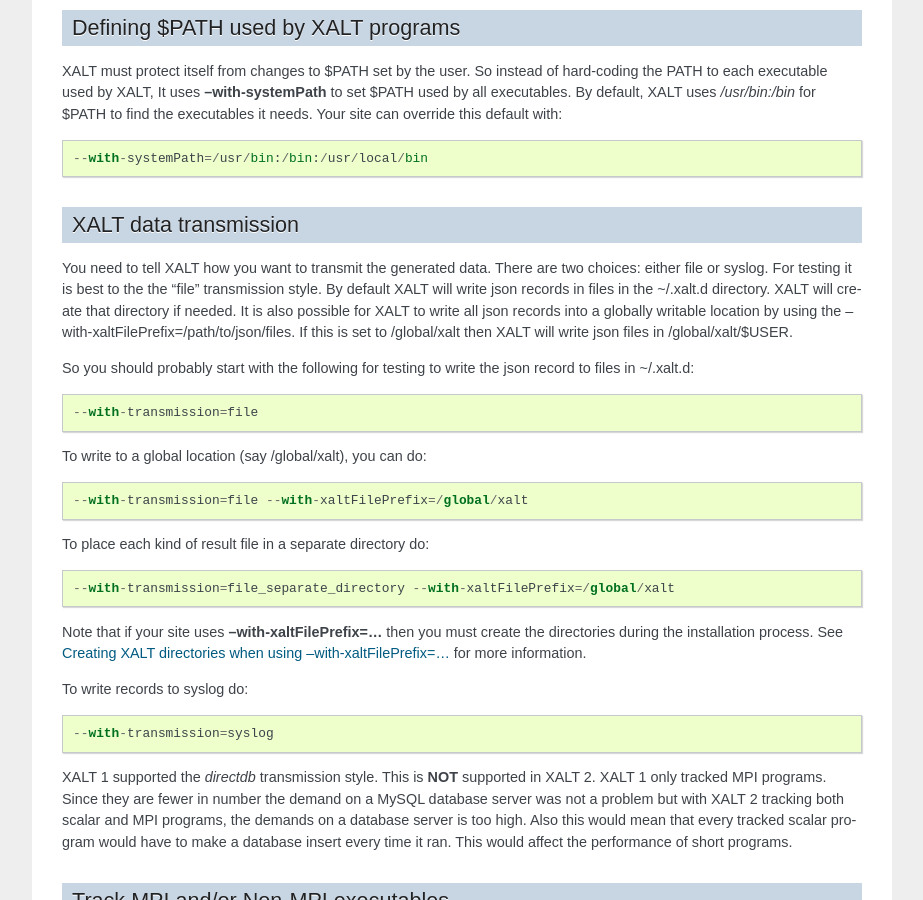
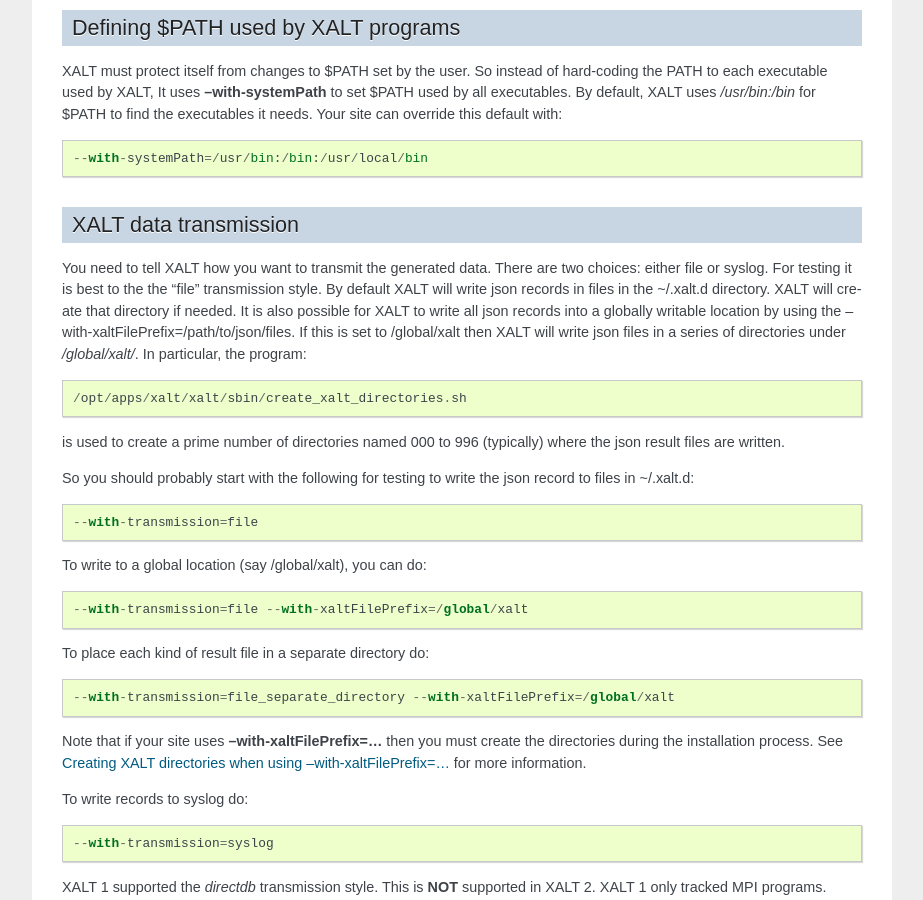
Before and after one commit to xalt/xalt, a Sphinx documentation site: the page built from docs/source/020_site_configuration.rst, in a window 1280 px wide and 900 px high, scrolled down 2782 px. Shown: the whole window, without its empty margins (198-1121 px from the left). Built offline with Sphinx 7.4.7, drawn with Linux system fonts in a browser that asks for light colours.

Commit message:
updated docs on xaltFilePrefix option

```diff
--- a/docs/source/020_site_configuration.rst
+++ b/docs/source/020_site_configuration.rst
@@ -175,7 +175,14 @@
 create that directory if needed.  It is also possible for XALT to
 write all json records into a globally writable location by using the
 --with-xaltFilePrefix=/path/to/json/files.  If this is set to
-/global/xalt then XALT will write json files in /global/xalt/$USER.
+/global/xalt then XALT will write json files in a series of
+directories under */global/xalt/*. In particular, the program::
+
+  /opt/apps/xalt/xalt/sbin/create_xalt_directories.sh
+
+is used to create a prime number of directories named 000 to 996
+(typically) where the json result files are written.
+
 
 So you should probably start with the following for testing to write
 the json record to files in ~/.xalt.d::
--- a/docs/source/040_install_and_test.rst
+++ b/docs/source/040_install_and_test.rst
@@ -43,7 +43,7 @@
 ^^^^^^^^^^^^^^^^^^^^^^^^^^^^^^^^^^^^^^^^^^^^^^^^^^^^^^^^^^^^^^
 
 If your site is using the **file** transmission style and the
-xaltFilePrefix then, you must create the XALT directories as part of
+xaltFilePrefix option then, you must create the XALT directories as part of
 the installation process.  Assuming that you have installed XALT with
 a prefix of **/opt/apps**.  Then you can run as root::
 
```
